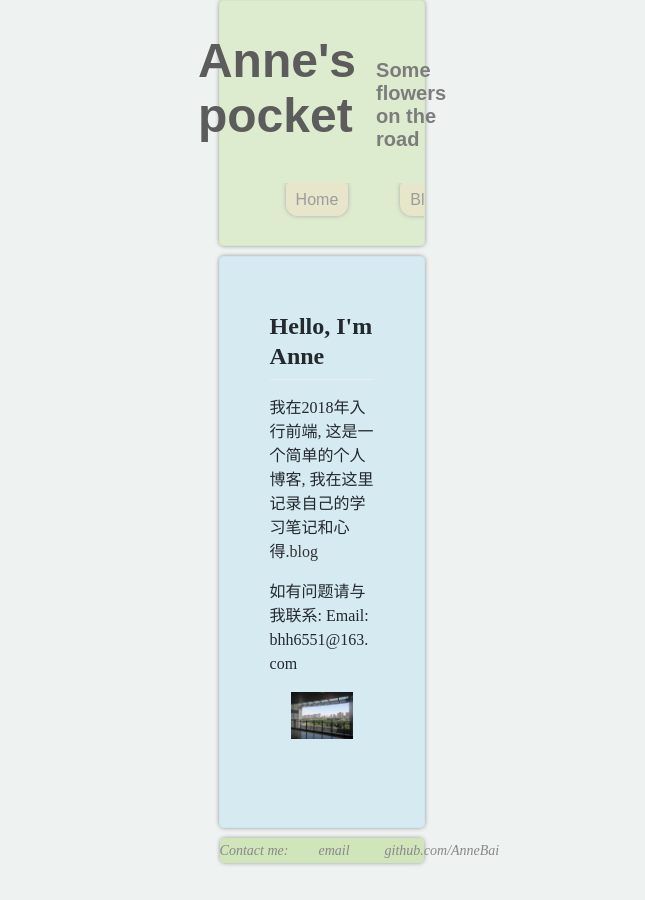
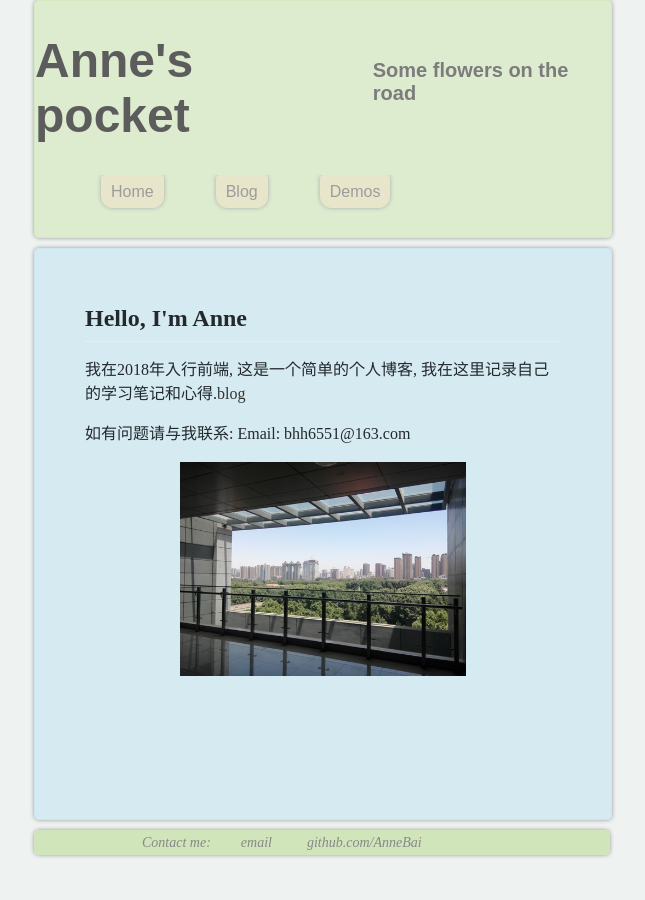
Before and after one commit to AnneBai/AnneBai.github.io, a Jekyll site: the page built from index.html, in a window 1280 px wide. Shown: the whole page, without its empty margins (318-963 px from the left). Built offline with Jekyll 4.4.1, drawn with Linux system fonts in a browser that asks for light colours; Markdown is read by kramdown in place of the engine named in the settings.

Commit message:
fix media-query and layout

```diff
--- a/_layouts/default.html
+++ b/_layouts/default.html
@@ -8,8 +8,10 @@
 
   <body>
     <header>
-      <h1>Anne's pocket<br/>
-      <small>Some flowers on the road</small></h1>
+      <h1>
+        <span>Anne's pocket</span>
+        <small>Some flowers on the road</small>
+      </h1>
       <nav>
         <ul>
           <li><a href="/">Home</a></li>
--- a/styles/style.css
+++ b/styles/style.css
@@ -6,7 +6,7 @@ body {
   margin: 0 auto;
 }
 header, article, footer {
-  width:40%;
+  width:100%;
   margin: 0px auto;
   box-shadow:0px 0px 4px #999;
   border-radius:5px;
@@ -23,17 +23,17 @@ header, article, footer {
 }
 @media screen and (min-width: 768px) {
   body {
-    width:65%;
+    width:70%;
   }
 }
 @media screen and (min-width: 992px) {
   body {
-    width:50%;
+    width:55%;
   }
 }
 @media screen and (min-width: 1200px) {
   body {
-    width:40%;
+    width:45%;
   }
 }
 header {
```
